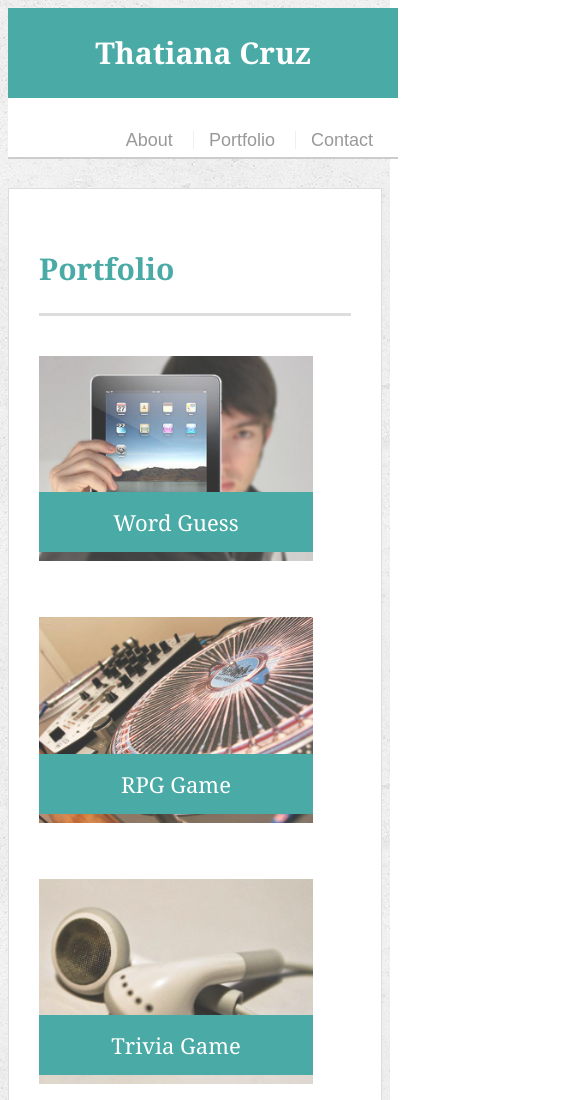
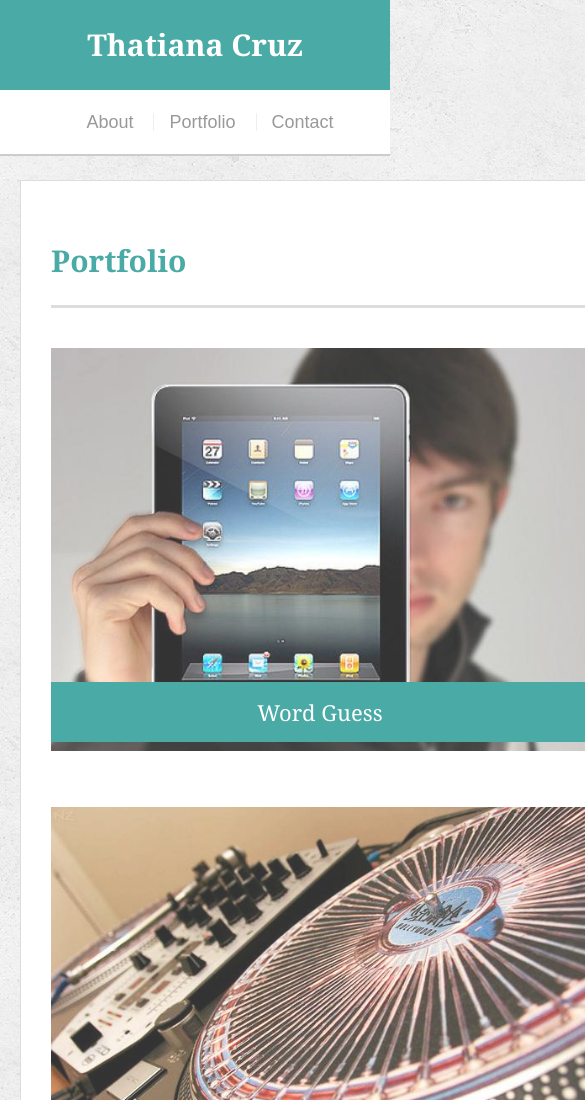
Before and after one commit to thatianaviana/Responsive-Portfolio, a plain HTML site: page portfolio.html in a window 390 px wide. Shown: the top 1100 px of the page, 585 px wide, since content can reach past the window. Drawn offline with Linux system fonts and the light colour scheme.

Commit message:
final changes for HW-2

```diff
--- a/assets/css/style.css
+++ b/assets/css/style.css
@@ -4,6 +4,7 @@ body {
   line-height: 34px;
   color: #777777;
   background: url("../images/concrete_seamless.png");
+  margin: 0;
 }
 
 * {
@@ -180,6 +181,7 @@ h3, h2 {
 
 #contact-form ul {
   margin-bottom: 20px;
+  list-style: none;
 }
 
 #contact-form li {
@@ -220,8 +222,14 @@ input[type=submit] {
   .main-section {
     width: 700px;
     height: 100%;
+
   }
-
+  #main-container {
+    width: 600px;
+    float: left;
+    margin-left: 20px;
+    padding-bottom: 500px;
+  }
   /* how do i make more space in the bottom of the page? */
 
   nav {
@@ -235,12 +243,15 @@ input[type=submit] {
   .main-section {
     width: 100%;
     height: 100%;
+    /* margin-left: 40px;
+    margin-right: 40px; */
+
 
   }
 
   .auth-image {
     max-width: 100%;
-    width: 100%
+    width: 300px;
   }
 
   nav {
@@ -264,18 +275,22 @@ input[type=submit] {
    }
 
    nav {
-
-
-     /* position: center; */
-     /* text-align: center;      */
+     width: 100%;
+     margin: 15px 0;
+     text-align: center;
 
   }
   .main-section {
     width: 100%;
     height: 50%;
     margin-top: 50px;
+    margin-right: 100px;
+    /* portfolio page needs adjustment */
 
-    /* portfolio page needs adjustment */
+  }
+
+  .work {
+    width: 100%;
 
   }
 
```
Also changed, not shown: index.html (+1 -1 lines).
